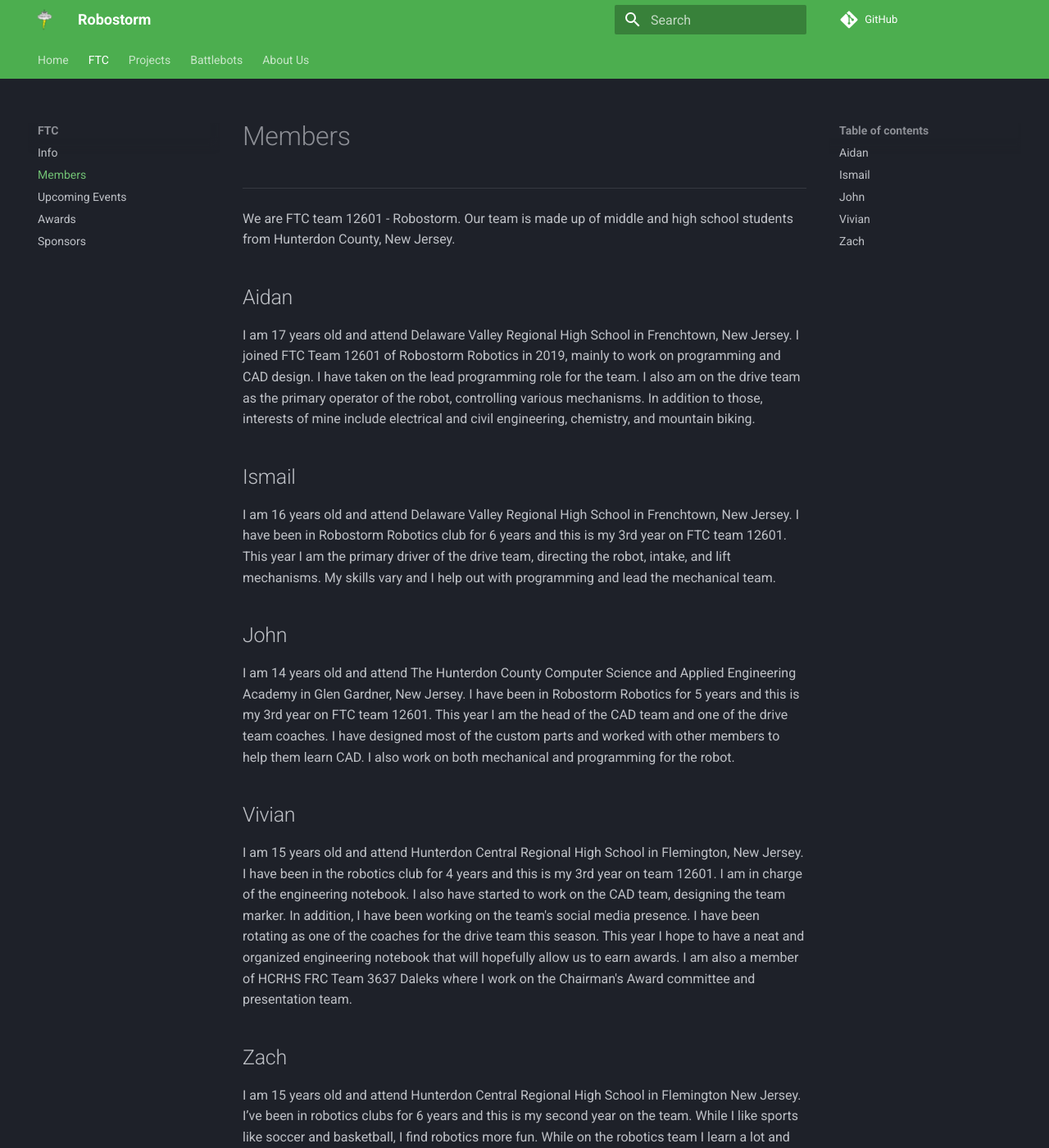
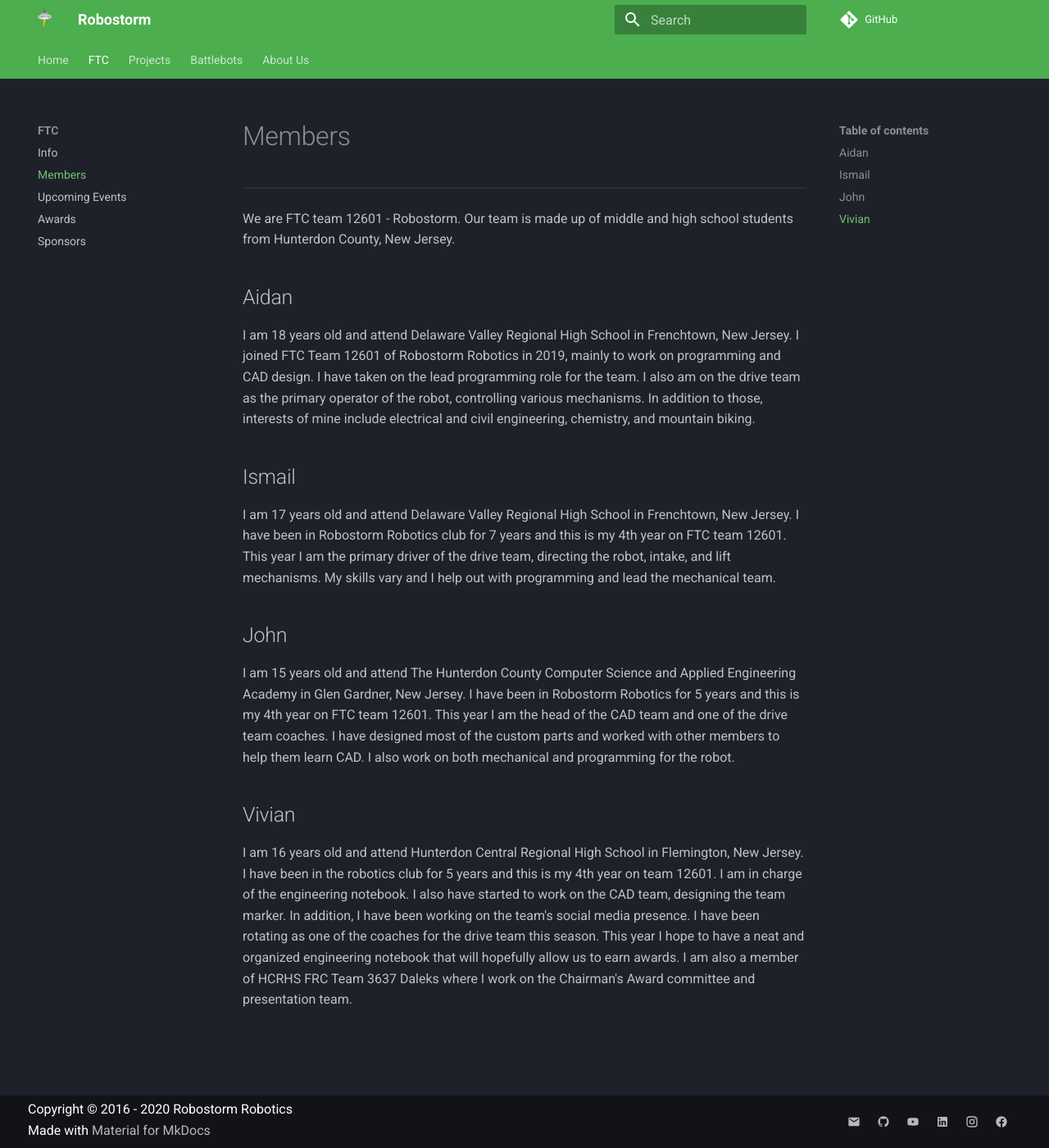
Before and after one commit to Robostorm/Website, an MkDocs documentation site: the page built from docs/FTC/members.md, in a window 1280 px wide and 1400 px high. Shown: the whole window at 82% size. Built offline with MkDocs 1.6.1 and Material for MkDocs 9.7.7, drawn with Linux system fonts in a browser that asks for light colours; some of the changed text lies outside the part shown.

Commit message:
update FTC

```diff
--- a/docs/FTC/members.md
+++ b/docs/FTC/members.md
@@ -4,16 +4,13 @@
 We are FTC team 12601 - Robostorm. Our team is made up of middle and high school students from Hunterdon County, New Jersey.
 
 ## Aidan
-I am 17 years old and attend Delaware Valley Regional High School in Frenchtown, New Jersey. I joined FTC Team 12601 of Robostorm Robotics in 2019, mainly to work on programming and CAD design. I have taken on the lead programming role for the team. I also am on the drive team as the primary operator of the robot, controlling various mechanisms. In addition to those, interests of mine include electrical and civil engineering, chemistry, and mountain biking.
+I am 18 years old and attend Delaware Valley Regional High School in Frenchtown, New Jersey. I joined FTC Team 12601 of Robostorm Robotics in 2019, mainly to work on programming and CAD design. I have taken on the lead programming role for the team. I also am on the drive team as the primary operator of the robot, controlling various mechanisms. In addition to those, interests of mine include electrical and civil engineering, chemistry, and mountain biking.
 
 ## Ismail
-I am 16 years old and attend Delaware Valley Regional High School in Frenchtown, New Jersey. I have been in Robostorm Robotics club for 6 years and this is my 3rd year on FTC team 12601. This year I am the primary driver of the drive team, directing the robot, intake, and lift mechanisms. My skills vary and I help out with programming and lead the mechanical team.
+I am 17 years old and attend Delaware Valley Regional High School in Frenchtown, New Jersey. I have been in Robostorm Robotics club for 7 years and this is my 4th year on FTC team 12601. This year I am the primary driver of the drive team, directing the robot, intake, and lift mechanisms. My skills vary and I help out with programming and lead the mechanical team.
 
 ## John
-I am 14 years old and attend The Hunterdon County Computer Science and Applied Engineering Academy in Glen Gardner, New Jersey.  I have been in Robostorm Robotics for 5 years and this is my 3rd year on FTC team 12601.  This year I am the head of the CAD team and one of the drive team coaches. I have designed most of the custom parts and worked with other members to help them learn CAD.  I also work on both mechanical and programming for the robot.
+I am 15 years old and attend The Hunterdon County Computer Science and Applied Engineering Academy in Glen Gardner, New Jersey.  I have been in Robostorm Robotics for 5 years and this is my 4th year on FTC team 12601.  This year I am the head of the CAD team and one of the drive team coaches. I have designed most of the custom parts and worked with other members to help them learn CAD.  I also work on both mechanical and programming for the robot.
 
 ## Vivian
-I am 15 years old and attend Hunterdon Central Regional High School in Flemington, New Jersey. I have been in the robotics club for 4 years and this is my 3rd year on team 12601. I am in charge of the engineering notebook. I also have started to work on the CAD team, designing the team marker. In addition, I have been working on the team's social media presence. I have been rotating as one of the coaches for the drive team this season. This year I hope to have a neat and organized engineering notebook that will hopefully allow us to earn awards. I am also a member of HCRHS FRC Team 3637 Daleks where I work on the Chairman's Award committee and presentation team.
-
-## Zach
-I am 15 years old and attend Hunterdon Central Regional High School in Flemington New Jersey.  I’ve been in robotics clubs for 6 years and this is my second year on the team.  While I like sports like soccer and basketball, I find robotics more fun.  While on the robotics team I learn a lot and get to do a lot.  This year I’m looking forward to FTC championship matches.  I am the human player on the drive team. I have been working on the mechanical team building several of the initial and prototype mechanisms that the robot uses. I also like to travel and some of my favorite places are Spain, Italy, and the crystal clear blue waters of the Greek Islands.
+I am 16 years old and attend Hunterdon Central Regional High School in Flemington, New Jersey. I have been in the robotics club for 5 years and this is my 4th year on team 12601. I am in charge of the engineering notebook. I also have started to work on the CAD team, designing the team marker. In addition, I have been working on the team's social media presence. I have been rotating as one of the coaches for the drive team this season. This year I hope to have a neat and organized engineering notebook that will hopefully allow us to earn awards. I am also a member of HCRHS FRC Team 3637 Daleks where I work on the Chairman's Award committee and presentation team.
```
Also changed, not shown: docs/FTC/info.md (+2 -4 lines), docs/FTC/img/Anker-Logo.png (deleted), docs/FTC/img/Veolia-Logo.png (deleted), docs/FTC/img/iFixit-Logo.png (deleted).
